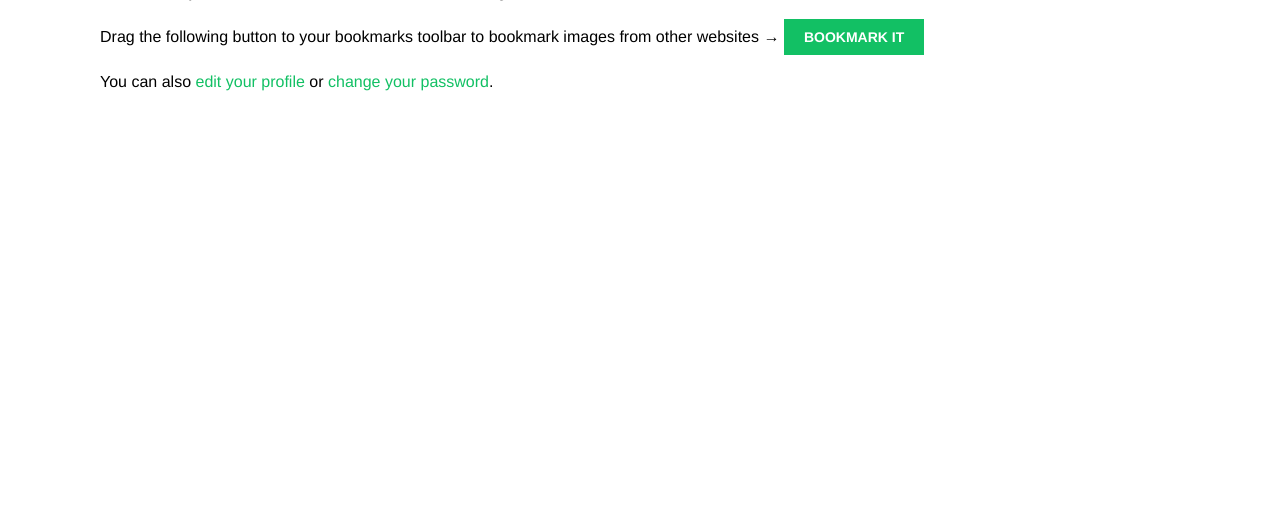
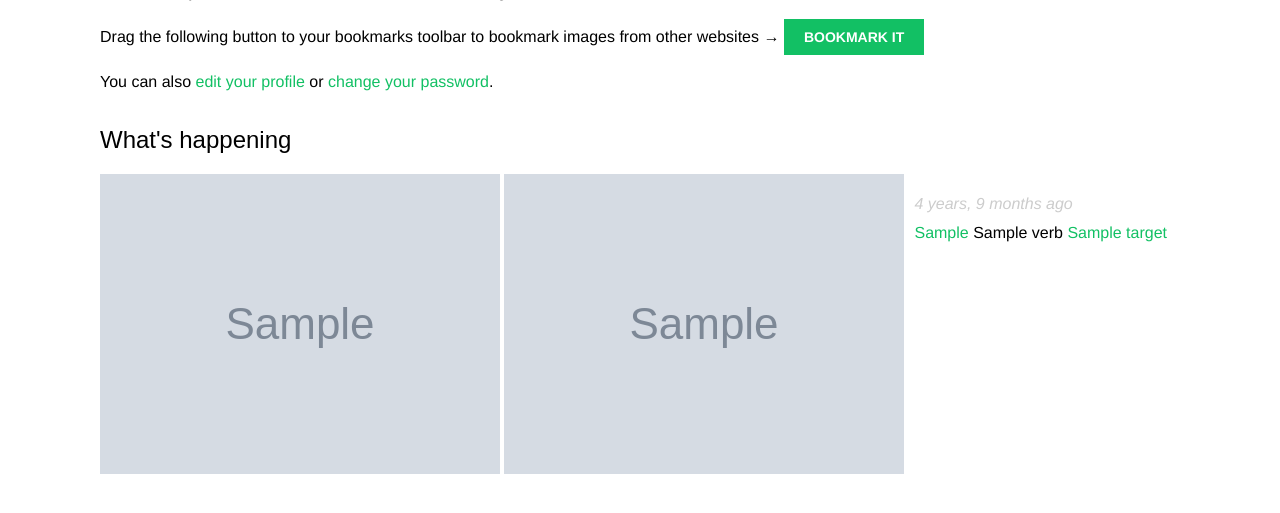
Before and after one commit to wastered/social_website, a Django app: template server/apps/account/templates/account/dashboard.html in a window 1280 px wide. Shown: the part 177-690 px from the top of the page. Run offline with Django 4.2, Linux system fonts and the light colour scheme; the template is opened without the code that fills it: most values are stand-ins (such as "Sample title", 1, 10 or a date in 2020); grey boxes marked "Sample" are stand-in pictures; some libraries are stand-ins or nearby versions; some web fonts are replaced.

Commit message:
Добавлено отображение потока активности

```diff
--- a/server/apps/account/templates/account/dashboard.html
+++ b/server/apps/account/templates/account/dashboard.html
@@ -17,4 +17,11 @@
     <p>You can also <a href="{% url "account:edit" %}">edit your profile</a> or <a
             href="{% url "account:password_change" %}">change your password</a>.
     </p>
+
+    <h2>What's happening</h2>
+    <div id="action-list">
+        {% for action in actions %}
+            {% include "actions/action/detail.html" %}
+        {% endfor %}
+    </div>
 {% endblock %}
--- /dev/null
+++ b/server/apps/actions/templates/actions/action/detail.html
@@ -0,0 +1,40 @@
+{% load thumbnail %}
+
+{% with user=action.user profile=action.user.profile %}
+    <div class="action">
+        <div class="images">
+            {% if profile.photo %}
+                {% thumbnail user.profile.photo "80x80" crop="100%" as im %}
+                <a href="{{ user.get_absolute_url }}">
+                    <img src="{{ im.url }}" alt="{{ user.get_full_name }}"
+                         class="item-img">
+                </a>
+            {% endif %}
+            {% if action.target %}
+                {% with target=action.target %}
+                    {% if target.image %}
+                        {% thumbnail target.image "80x80" crop="100%" as im %}
+                        <a href="{{ target.get_absolute_url }}">
+                            <img src="{{ im.url }}" class="item-img">
+                        </a>
+                    {% endif %}
+                {% endwith %}
+            {% endif %}
+        </div>
+        <div class="info">
+            <p>
+                <span class="date">{{ action.created|timesince }} ago</span>
+                <br/>
+                <a href="{{ user.get_absolute_url }}">
+                    {{ user.first_name }}
+                </a>
+                {{ action.verb }}
+                {% if action.target %}
+                    {% with target=action.target %}
+                        <a href="{{ target.get_absolute_url }}">{{ target }}</a>
+                    {% endwith %}
+                {% endif %}
+            </p>
+        </div>
+    </div>
+{% endwith %}
```
Also changed, not shown: server/apps/account/views.py (+14 -3 lines).
